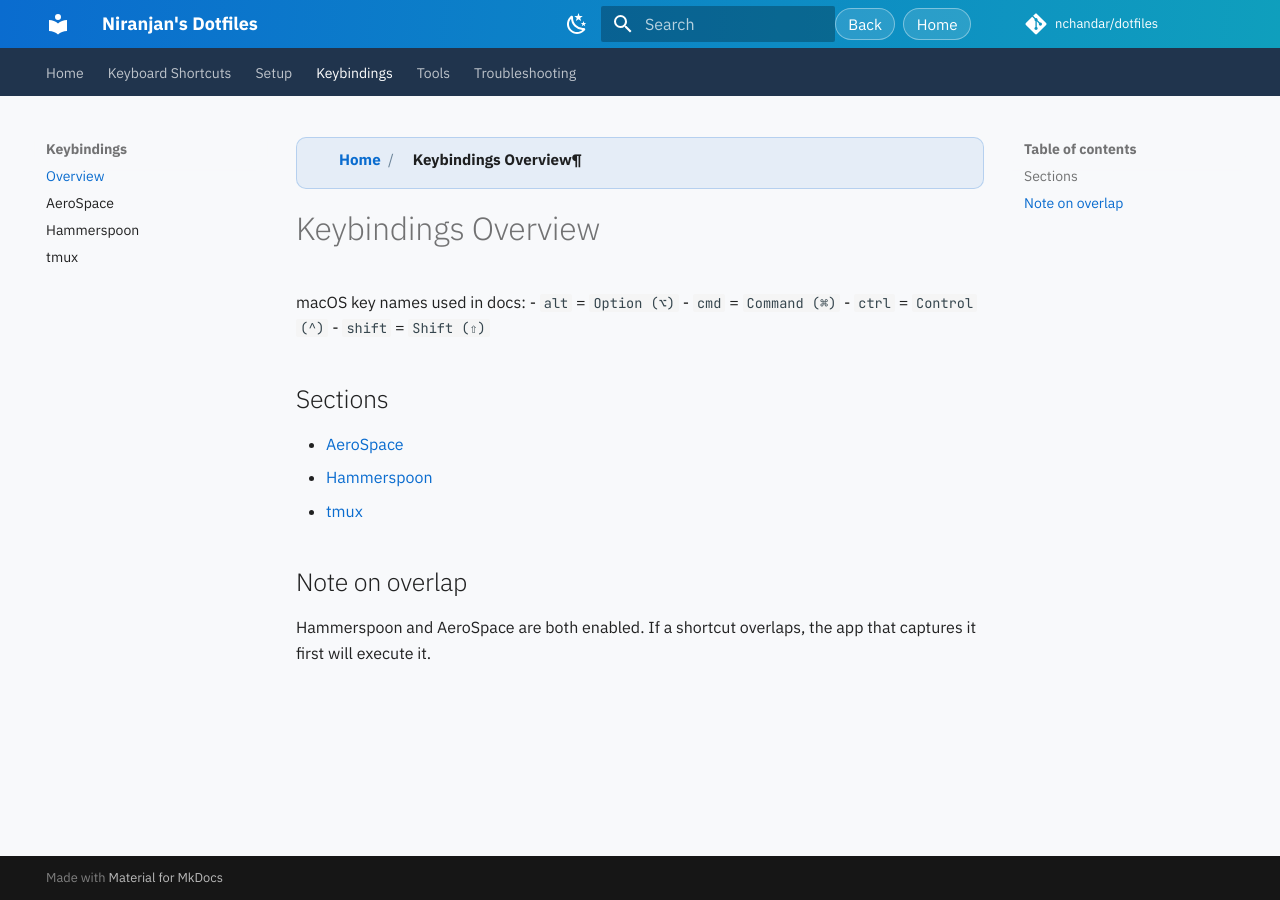
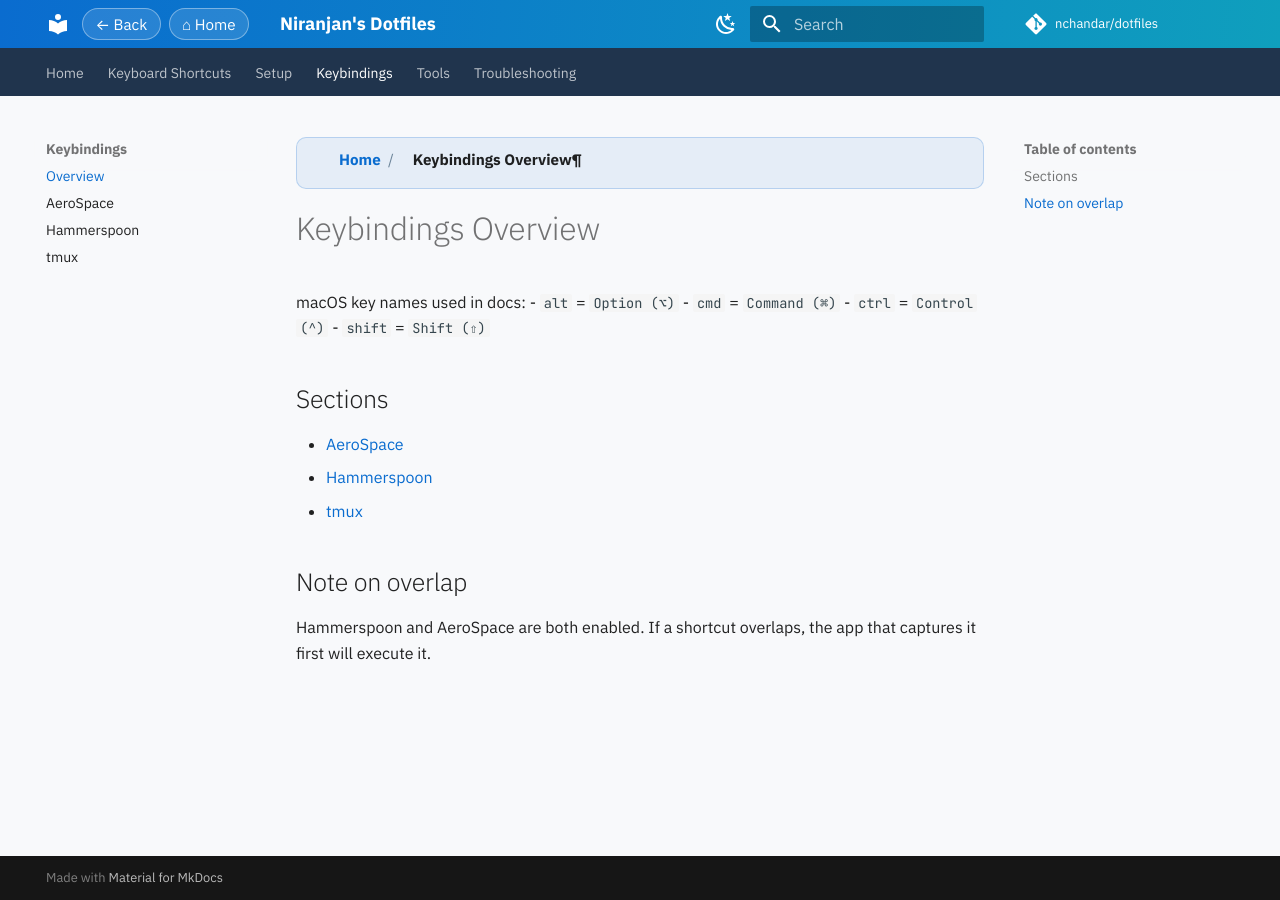
Before and after one commit to nchandar/dotfiles, an MkDocs documentation site: the page built from docs/keybindings/index.md, in a window 1280 px wide. Built offline with MkDocs 1.6.1 and Material for MkDocs 9.7.7, drawn with Linux system fonts in a browser that asks for light colours; comment, search, counter and statistics services are not loaded; part of the change alters nothing that is shown.

```diff
--- a/docs/javascripts/header-home-link.js
+++ b/docs/javascripts/header-home-link.js
@@ -47,19 +47,20 @@
   function insertHeaderButtons(homeUrl) {
     var inner = document.querySelector(".md-header__inner");
     if (!inner) return;
+    var title = inner.querySelector(".md-header__title");
+    if (!title) return;
 
     var existing = inner.querySelector(".custom-header-actions");
     if (existing) existing.remove();
 
-    var source = inner.querySelector(".md-header__source");
-
     var wrapper = document.createElement("div");
     wrapper.className = "custom-header-actions";
+    var isHome = isHomePath(window.location.pathname, normalizePath(homeUrl.pathname));
 
     var backBtn = document.createElement("button");
     backBtn.className = "custom-header-btn";
     backBtn.type = "button";
-    backBtn.textContent = "Back";
+    backBtn.textContent = "← Back";
     backBtn.setAttribute("aria-label", "Go back");
     backBtn.onclick = function () {
       if (window.history.length > 1) {
@@ -72,17 +73,12 @@
     var homeLink = document.createElement("a");
     homeLink.className = "custom-header-btn";
     homeLink.href = homeUrl.href;
-    homeLink.textContent = "Home";
+    homeLink.textContent = "⌂ Home";
     homeLink.setAttribute("aria-label", "Go to homepage");
 
-    wrapper.appendChild(backBtn);
+    if (!isHome) wrapper.appendChild(backBtn);
     wrapper.appendChild(homeLink);
-
-    if (source) {
-      inner.insertBefore(wrapper, source);
-    } else {
-      inner.appendChild(wrapper);
-    }
+    inner.insertBefore(wrapper, title);
   }
 
   function insertBreadcrumbs(homeUrl, rootPath) {
--- a/docs/stylesheets/extra.css
+++ b/docs/stylesheets/extra.css
@@ -96,8 +96,8 @@
 .custom-header-actions {
   display: flex;
   gap: 0.4rem;
-  margin-left: auto;
-  margin-right: 0.65rem;
+  margin-right: 0.55rem;
+  align-items: center;
 }
 
 .custom-header-btn {
@@ -110,6 +110,7 @@
   line-height: 1.2;
   text-decoration: none;
   cursor: pointer;
+  white-space: nowrap;
 }
 
 .custom-header-btn:hover {
```
